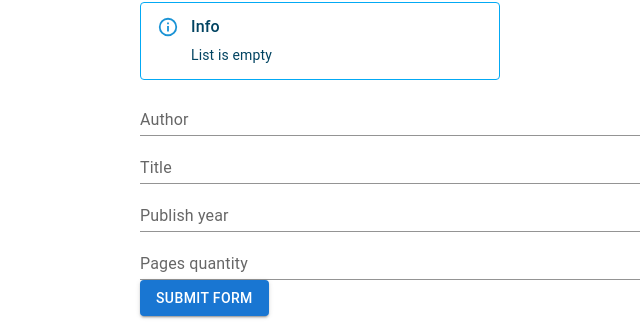
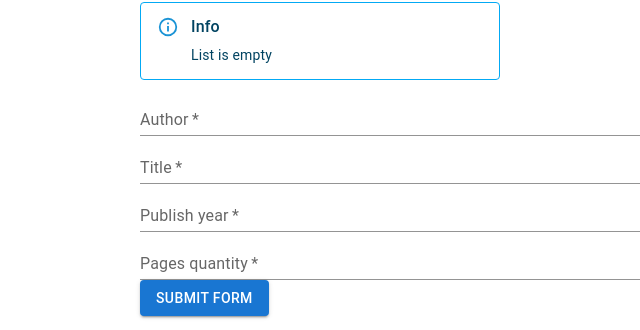
Before and after one commit to justka/bookrary, a React (Create React App) app: page / in a window 1280 px wide. Shown: the part 118-448 px from the top of the page, without its empty margins (224-864 px from the left). Built offline with nearby package versions, Linux system fonts and the light colour scheme.

Commit message:
add validation to form

```diff
--- a/src/components/Forms/Book/CreateUpdate/CreateUpdateBookForm.tsx
+++ b/src/components/Forms/Book/CreateUpdate/CreateUpdateBookForm.tsx
@@ -1,3 +1,4 @@
+import { FORM_FIELD_NAME } from "constants/formFieldName";
 import { FORM_FIELD_TYPE } from "constants/formFieldType";
 import { useDispatch } from "react-redux";
 import { addBookToList } from "store/booksSlice";
@@ -16,22 +17,26 @@ export function CreateUpdateBookForm() {
     {
       formFieldType: FORM_FIELD_TYPE.INPUT,
       label: "Author",
-      name: "author",
+      name: FORM_FIELD_NAME.AUTHOR,
+      required: true,
     },
     {
       formFieldType: FORM_FIELD_TYPE.INPUT,
       label: "Title",
-      name: "title",
+      name: FORM_FIELD_NAME.TITLE,
+      required: true,
     },
     {
       formFieldType: FORM_FIELD_TYPE.INPUT,
       label: "Publish year",
-      name: "publishYear",
+      name: FORM_FIELD_NAME.PUBLISH_YEAR,
+      required: true,
     },
     {
       formFieldType: FORM_FIELD_TYPE.INPUT,
       label: "Pages quantity",
-      name: "pagesQuantity",
+      name: FORM_FIELD_NAME.PAGES_QUANTITY,
+      required: true,
     },
     {
       formFieldType: FORM_FIELD_TYPE.FORM_SUBMISSION,
--- /dev/null
+++ b/src/constants/formFieldName.tsx
@@ -0,0 +1,6 @@
+export const FORM_FIELD_NAME = {
+  AUTHOR: "author",
+  PAGES_QUANTITY: "pagesQuantity",
+  PUBLISH_YEAR: "publishYear",
+  TITLE: "title",
+};
--- a/src/ui/Form/Form.tsx
+++ b/src/ui/Form/Form.tsx
@@ -3,6 +3,7 @@ import { Field, Form as ReactFinalForm } from "react-final-form";
 import { Button } from "ui/Button/Button";
 import { Input } from "ui/Input/Input";
 import { Message } from "ui/Message/Message";
+import { validateFormFieldValue } from "utils/validateFormFieldValue";
 
 export function Form({ fields, onSubmit }) {
   return (
@@ -26,15 +27,27 @@ export function Form({ fields, onSubmit }) {
                     <Field
                       key={field.name}
                       name={field.name}
+                      // TODO: Trim value on blur
+                      validate={(value) =>
+                        validateFormFieldValue({
+                          name: field.name,
+                          required: field.required,
+                          value,
+                        })
+                      }
                     >
-                      {(props) => {
+                      {(fieldRenderProps) => {
                         return (
-                          <div>
-                            <Input
-                              label={field.label}
-                              name={props.input.name}
-                            />
-                          </div>
+                          <Input
+                            label={field.label}
+                            meta={fieldRenderProps.meta}
+                            name={fieldRenderProps.input.name}
+                            onBlur={fieldRenderProps.input.onBlur}
+                            onChange={fieldRenderProps.input.onChange}
+                            onFocus={fieldRenderProps.input.onFocus}
+                            required={field.required}
+                            value={fieldRenderProps.input.value}
+                          />
                         );
                       }}
                     </Field>
--- a/src/ui/Input/Input.tsx
+++ b/src/ui/Input/Input.tsx
@@ -1,14 +1,31 @@
 import { TextField } from "@mui/material";
 
-export function Input({ label, name }) {
+export function Input({
+  label,
+  meta,
+  name,
+  onBlur,
+  onChange,
+  onFocus,
+  required,
+  value,
+}) {
   const id = `input-${name}-${label}`;
+  const isValidationError = meta.touched && !!meta.error;
 
   return (
     <TextField
+      error={isValidationError}
       fullWidth
+      helperText={isValidationError ? meta.error : null}
       id={id}
       label={label}
       name={name}
+      onBlur={onBlur}
+      onChange={onChange}
+      onFocus={onFocus}
+      required={required}
+      value={value}
       variant="standard"
     />
   );
--- /dev/null
+++ b/src/utils/validateFormFieldValue.tsx
@@ -0,0 +1,55 @@
+import { FORM_FIELD_NAME } from "constants/formFieldName";
+
+export function validateFormFieldValue({ name, required, value }) {
+  if (!required && !value) {
+    return undefined;
+  }
+  if (required && !value) {
+    return "This field is required";
+  }
+  switch (name) {
+    case FORM_FIELD_NAME.AUTHOR: {
+      const authorPattern = /^[a-z żółćęśąźń]{1,}$/;
+      const authorResult = authorPattern.test(value.toLocaleLowerCase());
+      if (!authorResult) {
+        return "This field must contain only letters or spaces";
+      }
+      return undefined;
+    }
+    case FORM_FIELD_NAME.PAGES_QUANTITY: {
+      const pagesQuantityPattern = /^[0-9]{1,}$/;
+      const pagesQuantityResult = pagesQuantityPattern.test(value);
+      if (!pagesQuantityResult) {
+        return "This field must contain at least 1 digit";
+      }
+      if (+value === 0) {
+        return "This field value cannot be 0";
+      }
+      return undefined;
+    }
+    case FORM_FIELD_NAME.PUBLISH_YEAR: {
+      const currentYear = new Date().getFullYear();
+      const minYear = 1900;
+      const publishYearPattern = /^[0-9]{4}$/;
+      const publishYearResult = publishYearPattern.test(value);
+      if (!publishYearResult) {
+        return "This field must contain 4 digits";
+      }
+      if (+value < minYear) {
+        return `This field value cannot be lower than ${minYear}`;
+      }
+      if (+value > currentYear) {
+        return `This field value cannot be higher than ${currentYear}`;
+      }
+      return undefined;
+    }
+    case FORM_FIELD_NAME.TITLE: {
+      const titlePattern = /^[a-z0-9 żółćęśąźń-]{1,}$/;
+      const titleResult = titlePattern.test(value.toLocaleLowerCase());
+      if (!titleResult) {
+        return "This field must contain only letters, digits, spaces or dashes";
+      }
+      return undefined;
+    }
+  }
+}
```
Also changed, not shown: 1 other file (tests, documents, lock files or other folders).
